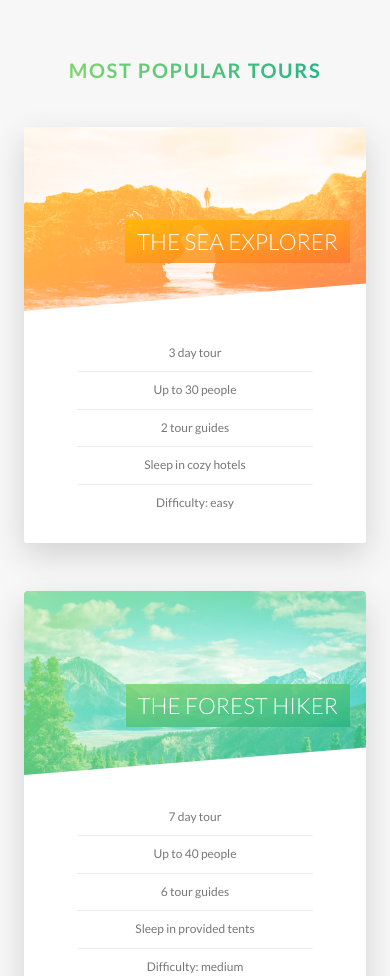
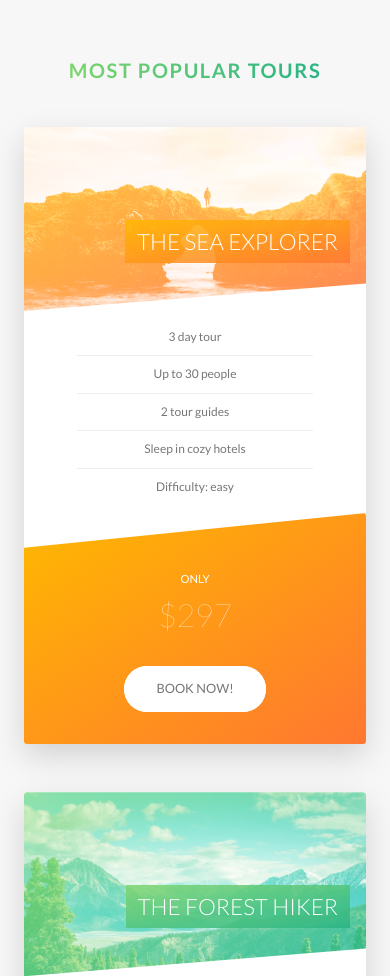
Before and after one commit to jeffreyquan/natours, a website: page index.html in a window 390 px wide. Shown: the part 2501-3477 px from the top of the page. Drawn offline with Linux system fonts and the light colour scheme.

Commit message:
media queries for tours section and booking section

```diff
--- a/sass/components/_card.scss
+++ b/sass/components/_card.scss
@@ -150,4 +150,49 @@
   font-size: 6rem;
   font-weight: 100;
   }
+
+  @include respond(tab-port) {
+    // FUNCTIONALITY
+    height: auto;
+    border-radius: 3px;
+    background-color: $color-white;
+    box-shadow: 0 1.5rem 4rem rgba($color-black, .15);
+
+    &__side {
+      height: auto;
+      position: relative;
+      box-shadow: none;
+
+      &--back {
+        transform: rotateY(0);
+        clip-path: polygon(0 15%, 100% 0, 100% 100%, 0% 100%);
       }
+    }
+
+    &:hover &__side--front {
+      transform: rotateY(0);
+    }
+
+    &__details {
+      padding: 1rem 3rem;
+    }
+
+    // BACK SIDE STYLING
+    &__cta {
+      position: relative;
+      top: 0;
+      left: 0;
+      transform: translate(0);
+      width: 100%;
+      padding: 7rem 4rem 4rem 4rem;
+    }
+
+    &__price-box {
+      margin-bottom: 3rem;
+    }
+
+    &__price-value {
+      font-size: 4rem;
+    }
+  }
+}
--- a/sass/components/_form.scss
+++ b/sass/components/_form.scss
@@ -15,6 +15,11 @@
     width: 90%;
     display: block;
     transition: all .3s;
+
+    @include respond(tab-port) {
+      width: 100%;
+      margin: 1rem;
+    }
 
     &:focus {
       outline: none;
@@ -49,6 +54,11 @@
   &__radio-group {
     width: 49%;
     display: inline-block;
+
+    @include respond(tab-port) {
+      width: 100%;
+      margin: 1rem;
+    }
   }
 
   &__radio-input {
--- a/sass/components/_story.scss
+++ b/sass/components/_story.scss
@@ -9,6 +9,16 @@
   font-size: $default-font-size;
   transform: skewX(-12deg);
 
+  @include respond(tab-port) {
+    width: 100%;
+    padding: 4rem;
+    padding-left: 9rem;
+  }
+
+  @include respond(phone) {
+    transform: skewX(0);
+  }
+
   &__shape {
     width: 15rem;
     height: 15rem;
@@ -19,6 +29,10 @@
     clip-path: circle(50% at 50% 50%);
     transform: translateX(-3rem) skewX(12deg);
     position: relative;
+
+    @include respond(phone) {
+      transform: translateX(-3rem) skewX(0);
+    }
   }
 
   &__img {
@@ -30,6 +44,10 @@
 
   &__text {
     transform: skewX(12deg);
+
+    @include respond(phone) {
+      transform: skewX(0);
+    }
   }
 
   &__caption {
--- a/sass/pages/_home.scss
+++ b/sass/pages/_home.scss
@@ -61,10 +61,33 @@
   background-size: 100%;
   border-radius: $border-radius;
   box-shadow: 0 1.5rem 4rem rgba($color-black, .2);
-  height: 50rem;
+
+  @include respond(tab-land) {
+    background-image: linear-gradient(105deg,
+    rgba($color-white, .9) 0%,
+    rgba($color-white, .9) 65%,
+    transparent 65%),
+    url(../img/nat-10.jpg);
+    background-size: cover;
+  }
+
+  @include respond(tab-port) {
+    background-image: linear-gradient(to right,
+    rgba($color-white, .9) 0%,
+    rgba($color-white, .9) 100%),
+    url(../img/nat-10.jpg);
+  }
 
   &__form {
     width: 50%;
     padding: 6rem;
+
+    @include respond(tab-land) {
+      width: 65%;
+    }
+
+    @include respond(tab-port) {
+      width: 100%;
+    }
   }
 }
```
Also changed, not shown: sass/main.css, 1 other file. Lines whose indentation alone changed are shown as unchanged.
